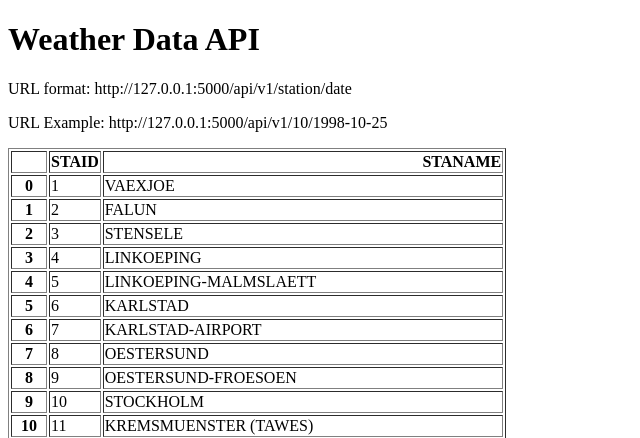
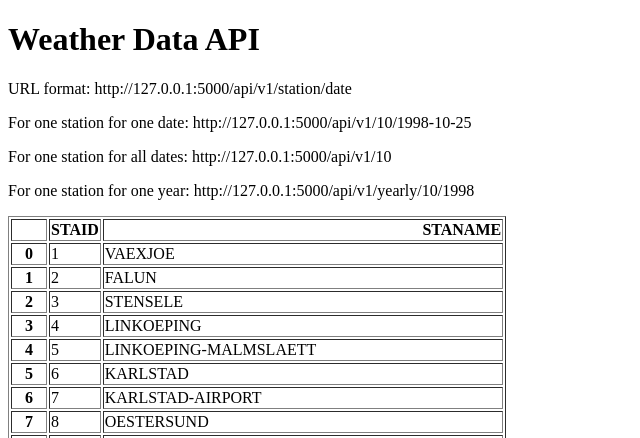
Before and after one commit to rky5231/weather-data-api, a Flask app: page / in a window 1280 px wide. Shown: the top 438 px of the page, without its empty margins (0-640 px from the left). Run offline with Flask 3, Linux system fonts and the light colour scheme.

Commit message:
Add URL endpoint for yearly and all data

```diff
--- a/main.py
+++ b/main.py
@@ -5,6 +5,7 @@ app = Flask(__name__)
 
 stations = pd.read_csv("data_small/stations.txt", skiprows=17)
 stations = stations[["STAID", "STANAME                                 "]]
+
 
 @app.route("/")
 def home():
@@ -21,5 +22,22 @@ def about(station, date):
             "temperature": temperature}
 
 
+@app.route("/api/v1/<station>")
+def all_data(station):
+    filepath = "data_small/TG_STAID" + str(station).zfill(6) + ".txt"
+    df = pd.read_csv(filepath, skiprows=20, parse_dates=['    DATE'])
+    result = df.to_dict(orient="records")
+    return result
+
+
+@app.route("/api/v1/yearly/<station>/<year>")
+def yearly(station, year):
+    filepath = "data_small/TG_STAID" + str(station).zfill(6) + ".txt"
+    df = pd.read_csv(filepath, skiprows=20)
+    df["    DATE"] = df["    DATE"].astype(str)
+    result = df[df["    DATE"].str.startswith(str(year))].to_dict(orient="records")
+    return result
+
+
 if __name__ == "__main__":
     app.run(debug=True)
--- a/templates/home.html
+++ b/templates/home.html
@@ -7,7 +7,9 @@
 <body>
     <h1>Weather Data API</h1>
     <p>URL format: http://127.0.0.1:5000/api/v1/station/date</p>
-    <p>URL Example: http://127.0.0.1:5000/api/v1/10/1998-10-25</p>
+    <p>For one station for one date: http://127.0.0.1:5000/api/v1/10/1998-10-25</p>
+    <p>For one station for all dates: http://127.0.0.1:5000/api/v1/10</p>
+    <p>For one station for one year: http://127.0.0.1:5000/api/v1/yearly/10/1998</p>
 
     <p>{{data|safe}}</p>
 </body>
```
